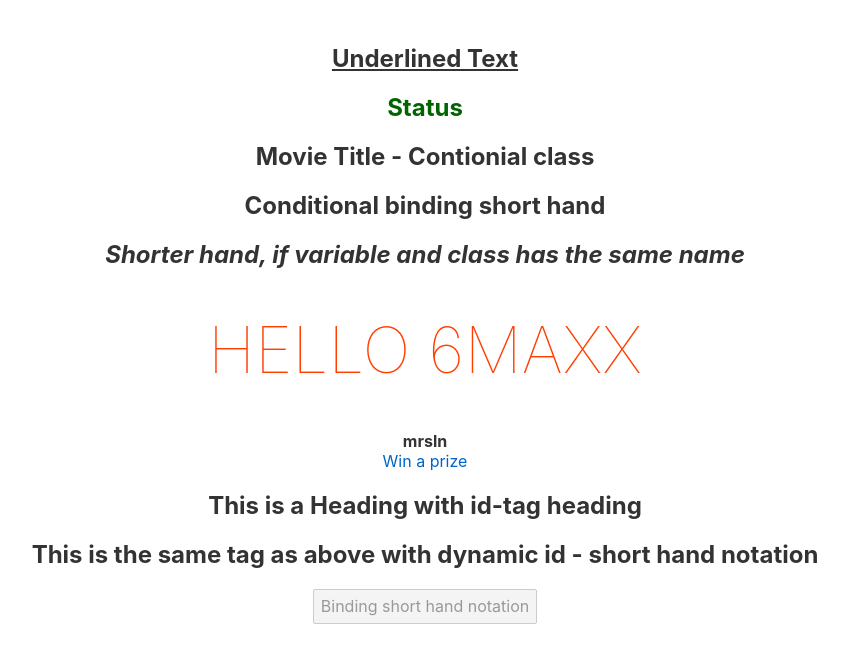
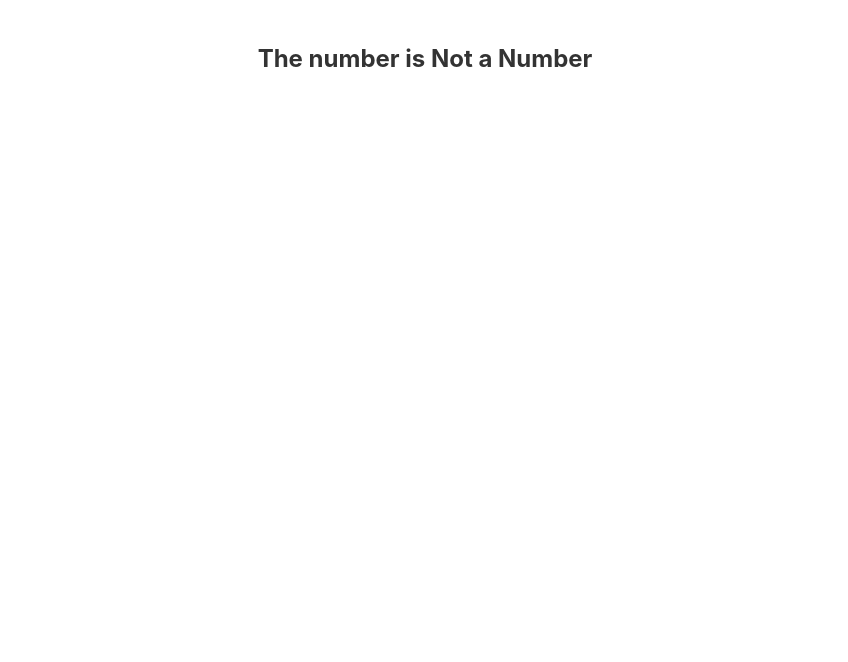
Before and after one commit to markusradl/hello-world, a Svelte app: page / in a window 1280 px wide. Shown: the top 662 px of the page, without its empty margins (215-1063 px from the left). Built offline with nearby package versions, Linux system fonts and the light colour scheme.

Commit message:
Conditional rendering of html
Between the beginning #if an the /if for ending we can render
the html code in Between
:else or :else if inserts additional blocks

```diff
--- a/src/App.svelte
+++ b/src/App.svelte
@@ -1,46 +1,20 @@
 <script>
-	const name = 'Maxx'
-	const channel = '<b>mrsln<b>'
-	const hack =`<a href="#" onclick="alert('You have been hacked')">Win a prize<a>`
-	const headingID = 'heading'
-	const id = 'heading1'
-	const disabled = true
-	const status = 'success'
-	const isPromoted = false
-	const promoted = true
+	const num = 'Stringggg'
 </script>
 
 <main>
-	<h2 class="underline">Underlined Text</h2>
-	<h2 class="{status}">Status</h2>
-	<h2 class="{isPromoted ? 'promoted' : ''}">Movie Title - Contionial class</h2>
-	<h2 class:promoted={isPromoted}>Conditional binding short hand</h2>
-	<h2 class:promoted>Shorter hand, if variable and class has the same name</h2>
-	<h1>Hello {2 * 3 + name}</h1>
-	<div>{@html channel}</div>
-	<div>{@html hack}</div>
-	<h2 id={headingID}>This is a Heading with id-tag heading</h2>
-	<h2 {id}>This is the same tag as above with dynamic id - short hand notation</h2>
-	<button disabled={disabled}>Binding short hand notation</button>
-
+	{#if num === 0}
+		<h2>The number is Zero</h2>
+	{:else if num < 0}
+		<h2>The number is negativ</h2>
+		{:else if num > 0}
+	<h2>The number is positive</h2>
+	{:else}
+		<h2>The number is Not a Number</h2>
+	{/if}
 </main>
 
 <style>
-	.underline {
-		text-decoration: underline;
-	}
-
-	.danger {
-		color: #ff3e00;
-	}
-
-	.success {
-		color: darkgreen;
-	}
-
-	.promoted {
-		font-style: italic;
-	}
 
 	main {
 		text-align: center;
```
